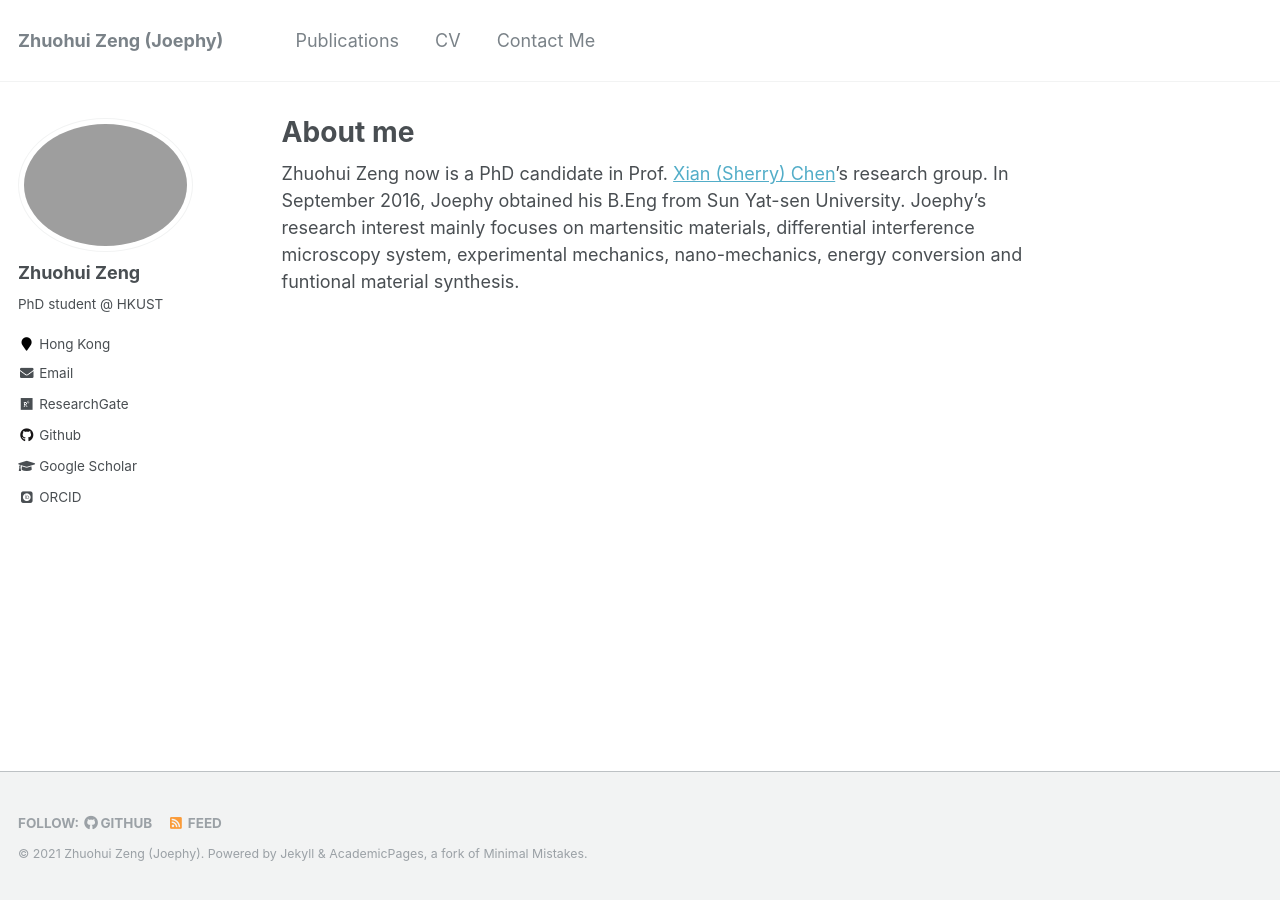
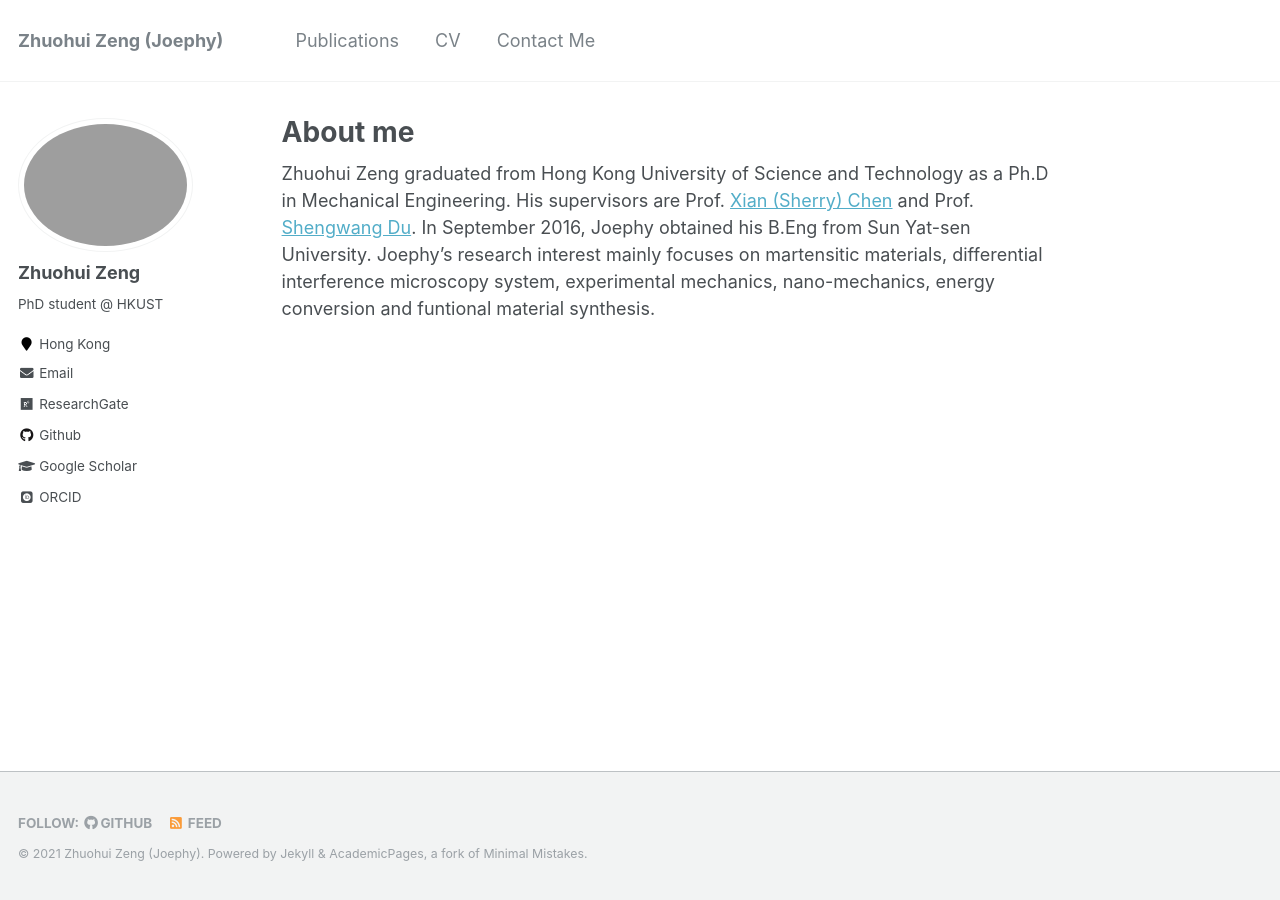
Before and after one commit to JoephyZeng/joephyzeng.github.io, a Jekyll site: the page built from _pages/about.md, in a window 1280 px wide. Built offline with Jekyll 4.4.1, drawn with Linux system fonts in a browser that asks for light colours; some web fonts are replaced.

Commit message:
UpdateInformation

```diff
--- a/_pages/about.md
+++ b/_pages/about.md
@@ -8,7 +8,7 @@ redirect_from:
   - /about.html
 ---
 
-Zhuohui Zeng now is a PhD candidate in Prof. [Xian (Sherry) Chen](https://xchen.mae.ust.hk/#/home)'s research group. In September 2016, Joephy obtained his B.Eng from Sun Yat-sen University. Joephy's research interest mainly focuses on martensitic materials, differential interference microscopy system, experimental mechanics, nano-mechanics, energy conversion and funtional material synthesis.
+Zhuohui Zeng graduated from Hong Kong University of Science and Technology as a Ph.D in Mechanical Engineering. His supervisors are Prof. [Xian (Sherry) Chen](https://xchen.mae.ust.hk/#/home) and Prof. [Shengwang Du](https://personal.utdallas.edu/~dusw/). In September 2016, Joephy obtained his B.Eng from Sun Yat-sen University. Joephy's research interest mainly focuses on martensitic materials, differential interference microscopy system, experimental mechanics, nano-mechanics, energy conversion and funtional material synthesis.
 
 
 <!---front page of a website that is powered by the [academicpages template]
```
Also changed, not shown: _pages/contact.md (+1 -1 lines), _pages/cv.md (+1 -1 lines).
